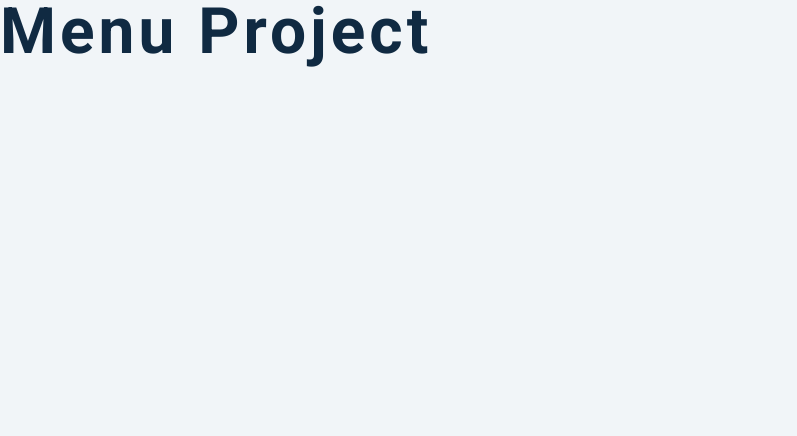
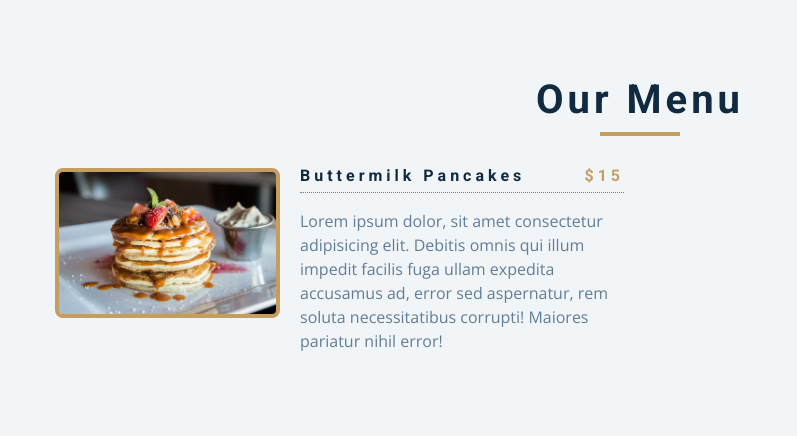
Before and after one commit to walidBouguima/Vanilla_Menu, a plain HTML site: page index.html in a window 1280 px wide. Shown: the whole page, without its empty margins (0-797 px from the left). Drawn offline with nearby package versions, Linux system fonts and the light colour scheme.

Commit message:
Add the header, title, the section for the prototype item

```diff
--- a/index.html
+++ b/index.html
@@ -13,7 +13,29 @@
     <link rel="stylesheet" href="styles.css" />
   </head>
   <body>
-    <h1>menu project</h1>
+    <section class="menu">
+      <div class="title">
+        <h2>our menu</h2>
+        <div class="underline"></div>
+      </div>
+      <!--filter buttons-->
+       <!--menu items-->
+       <div class="section-center">
+         <article class="menu-item">
+           <img src="menu-item.jpeg" class="photo">
+           <div class="item-info">
+             <header>
+              <h4>buttermilk pancakes</h4>
+              <h4 class="price">$15</h4>
+             </header>
+             <p class="item-text">Lorem ipsum dolor, sit amet consectetur adipisicing elit. Debitis omnis qui illum impedit facilis fuga ullam expedita accusamus ad, error sed aspernatur, rem soluta necessitatibus corrupti! Maiores pariatur nihil error!</p>
+           </div>
+         </article>
+
+       </div>
+      </section>
+
+    </section>
     <!-- javascript -->
     <script src="app.js"></script>
   </body>
```
